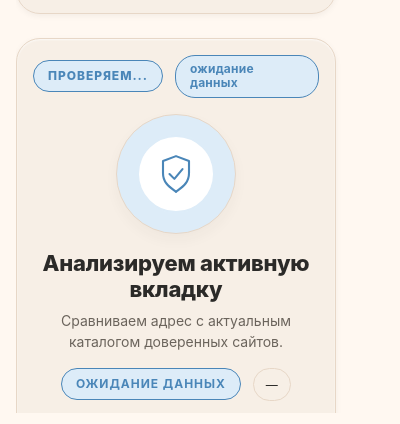
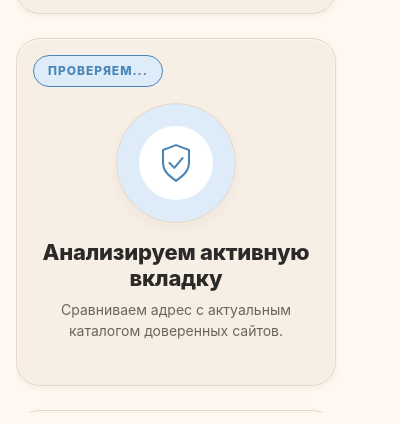
Before and after one commit to CorgPhish/CorgPhish2, a browser extension: page CorgPhish/popup.html in a window 400 px wide. Shown: the part 111-535 px from the top of the page. Drawn offline with Linux system fonts and the light colour scheme.

Commit message:
ui: remove popup meta pills and domain chip

```diff
--- a/CorgPhish/popup.html
+++ b/CorgPhish/popup.html
@@ -48,7 +48,6 @@
             <section class="card status-card">
                 <div class="status-top">
                     <div class="status-card__badge" id="statusBadge" data-i18n="status.pending.badge">Проверяем...</div>
-                    <span class="pill" id="riskLevel">—</span>
                 </div>
                 <div class="status-card__hero">
                     <div class="status-figure" aria-hidden="true">
@@ -64,10 +63,6 @@
                         <h2 class="status-card__title" id="statusTitle" data-i18n="status.pending.title">Анализируем активную вкладку</h2>
                         <p class="status-card__hint" id="statusHint" data-i18n="status.pending.hint">Сравниваем адрес с локальным списком доверенных ресурсов.</p>
                     </div>
-                </div>
-                <div class="status-meta">
-                    <span class="tag" id="riskTag">—</span>
-                    <span class="pill pill--ghost" id="domainValue">—</span>
                 </div>
                 <div class="status-actions" id="statusActions">
                     <button class="button button--secondary is-hidden" id="reportPhishingBtn" type="button" data-i18n="actions.report.phishing">
--- a/CorgPhish/popup/dom.js
+++ b/CorgPhish/popup/dom.js
@@ -11,15 +11,12 @@ export const dom = {
   statusTitle: document.getElementById("statusTitle"),
   statusHint: document.getElementById("statusHint"),
   statusBanner: document.getElementById("statusBanner"),
-  domainValue: document.getElementById("domainValue"),
   sourceValue: document.getElementById("sourceValue"),
   mlScore: document.getElementById("mlScore"),
   checkedAt: document.getElementById("checkedAt"),
   reasonTraceList: document.getElementById("reasonTraceList"),
   reasonTraceEmpty: document.getElementById("reasonTraceEmpty"),
   recommendationsList: document.getElementById("recommendationsList"),
-  riskLevel: document.getElementById("riskLevel"),
-  riskTag: document.getElementById("riskTag"),
   refreshBtn: document.getElementById("refreshBtn"),
   checkAllBtn: document.getElementById("checkAllBtn"),
   openSettingsBtn: document.getElementById("openSettingsBtn"),
--- a/CorgPhish/popup/main.js
+++ b/CorgPhish/popup/main.js
@@ -598,7 +598,7 @@ function handleBlacklistClick() {
 
 const handleReportPhishingClick = async () => {
   const t = getTranslator();
-  const domain = dom.reportPhishingBtn?.dataset.domain || dom.domainValue?.textContent || "";
+  const domain = dom.reportPhishingBtn?.dataset.domain || lastRenderedTarget.domain || "";
   const reportUrl = resolveReportUrl(dom.reportPhishingBtn?.dataset.url || lastInspectedUrl, domain);
   if (!reportUrl) {
     setStatusMessage(t("status.report.failed"), "error");
--- a/CorgPhish/popup/ui.js
+++ b/CorgPhish/popup/ui.js
@@ -169,16 +169,8 @@ export const applyState = (dom, translate, stateKey, context = {}) => {
     hintKey = context.suspicionKey;
   }
   dom.statusHint.textContent = translate(hintKey, context);
-  const riskText = translate(config.riskKey, context);
-  [dom.riskLevel, dom.riskTag].filter(Boolean).forEach((node) => {
-    node.textContent = riskText;
-    node.dataset.tone = tone;
-  });
   if (dom.mlScore) {
     dom.mlScore.classList.add("is-hidden");
-  }
-  if (dom.domainValue) {
-    dom.domainValue.textContent = context.domain ?? "—";
   }
   if (dom.checkedAt) {
     dom.checkedAt.textContent = context.checkedAt
```
